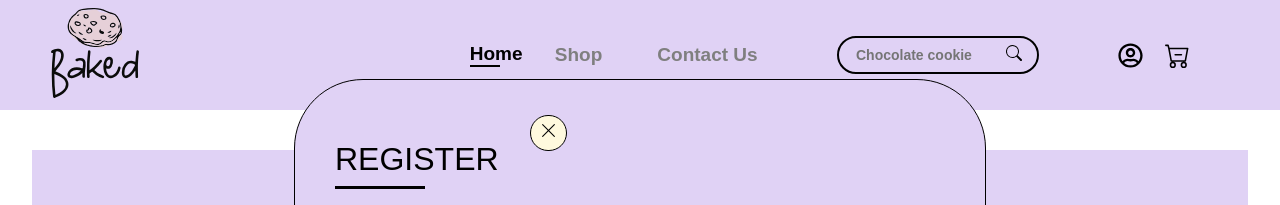
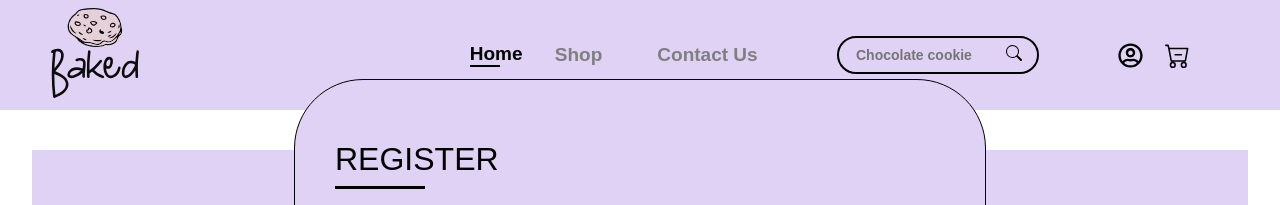
Before and after one commit to SaraBaassiri/baked_lb-website, a React (Create React App) app: page / in a window 1280 px wide. Both pictures are taken after a click on the icon 1130 px from the left and 55 px from the top of the page. Shown: the top 205 px of the page. Built offline with nearby package versions, Linux system fonts and the light colour scheme; a web font is replaced by a local one.

Commit message:
without button

```diff
--- a/src/Components/popups/auth.jsx
+++ b/src/Components/popups/auth.jsx
@@ -29,11 +29,11 @@ class Auth extends Component {
                 }}
             >
                 <div>
-                    <div className="closeWheelTop"
+                    {/* <div className="closeWheelTop"
                     // onClick={() => {
                     //     setClicked(clicked);
                     //   }}
-                      ><BsXLg /></div>
+                      ><BsXLg /></div> */}
                     <div className="everything">
                         <h1 className="titleR">REGISTER</h1>
                         <div className="titleRline"></div>
```
